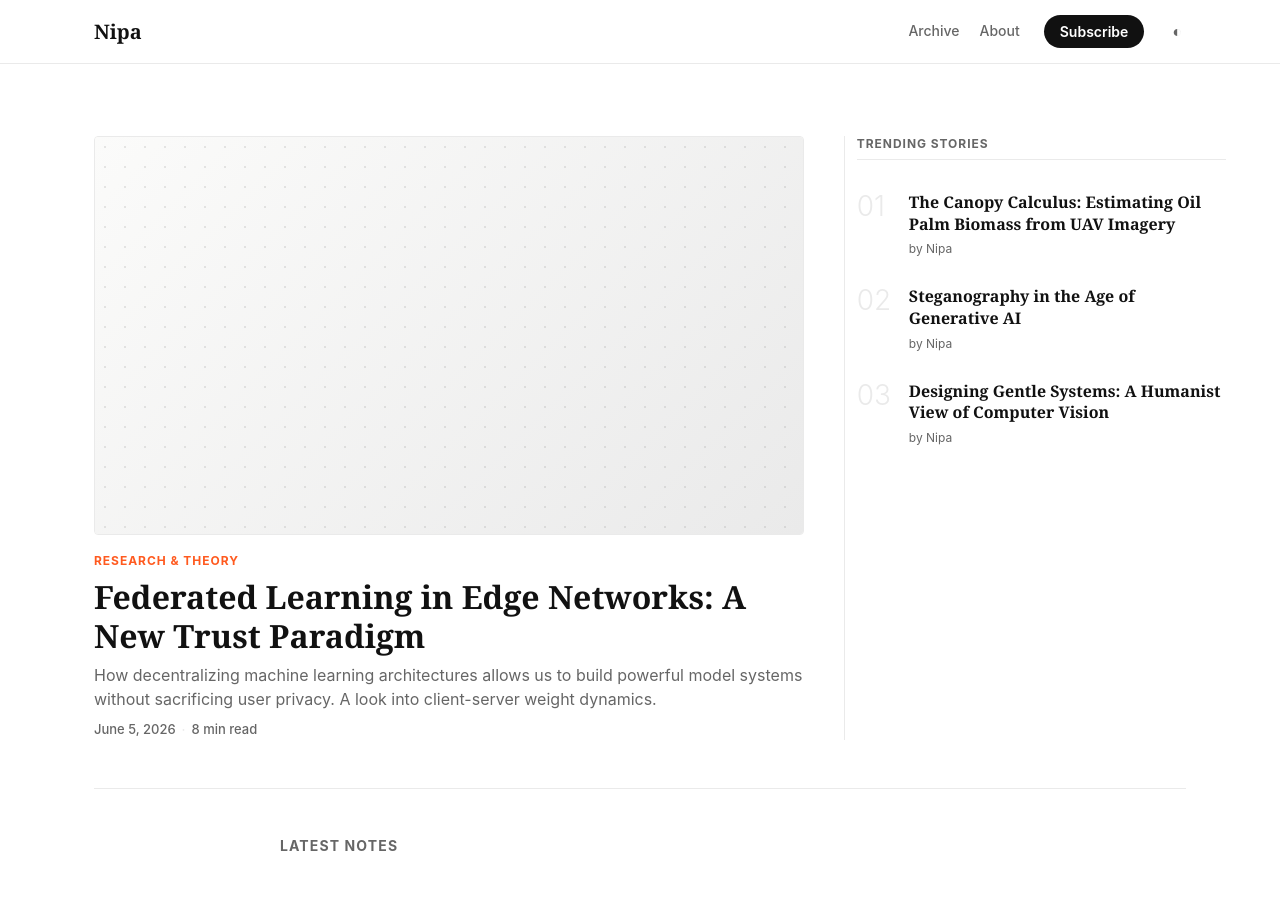
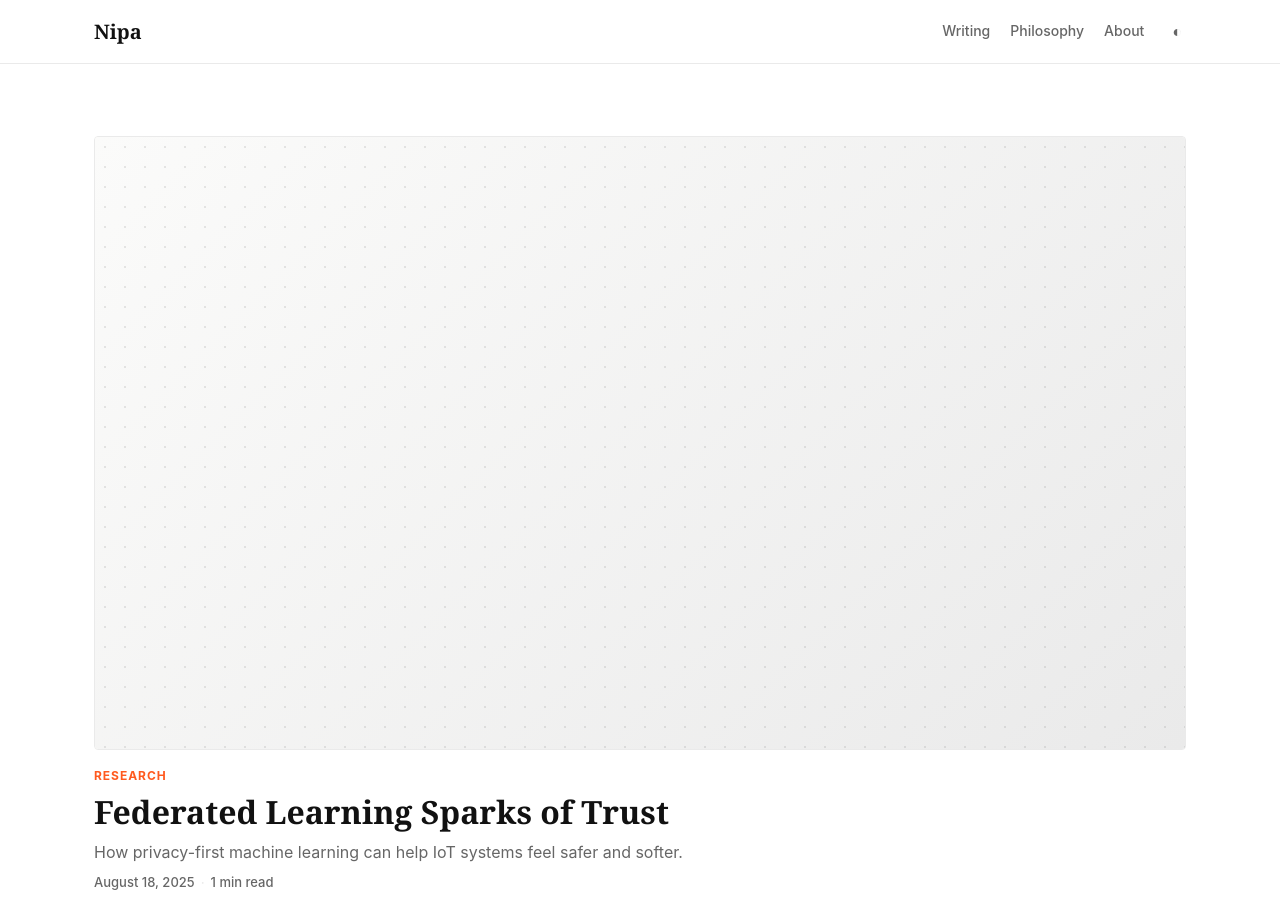
Before and after one commit to isratnipa28/isratnipa28.github.io, a Jekyll site: the page built from index.md, in a window 1280 px wide and 900 px high. Built offline with Jekyll 4.4.1, drawn with Linux system fonts in a browser that asks for light colours; some of the changed text lies outside the part shown.

Commit message:
feat: customize navigation, remove subscription forms, update favicon, and integrate dynamic posts

```diff
--- a/_layouts/default.html
+++ b/_layouts/default.html
@@ -32,12 +32,10 @@
             </div>
             <div class="header-center-right">
                 <nav class="header-nav">
-                    <a href="{{ '/writing.html' | relative_url }}">Archive</a>
+                    <a href="{{ '/writing.html' | relative_url }}">Writing</a>
+                    <a href="{{ '/philosophy.html' | relative_url }}">Philosophy</a>
                     <a href="{{ '/about.html' | relative_url }}">About</a>
                 </nav>
-                <div class="header-right">
-                    <button class="subscribe-btn">Subscribe</button>
-                </div>
                 <!-- Theme Toggle inside navigation -->
                 <button class="theme-toggle-inline" id="theme-toggle" aria-label="Toggle dark/light mode">◐</button>
             </div>
--- a/_layouts/home.html
+++ b/_layouts/home.html
@@ -3,9 +3,11 @@ layout: default
 ---
 
 <div class="home-container">
+    {% if site.posts.size > 0 %}
         <!-- Row 1: Hero Feature Section (Split 65% / 35%) -->
-    <section class="hero-grid">
+        <section class="hero-grid {% if site.posts.size <= 1 %}full-width-hero{% endif %}">
             <!-- Left Column (65%): Featured Post -->
+            {% assign featured = site.posts.first %}
             <div class="featured-column animate-enter">
                 <article class="featured-article-card">
                     <div class="featured-image-wrapper">
@@ -13,60 +15,45 @@ layout: default
                         <div class="placeholder-image"></div>
                     </div>
                     <div class="featured-content">
-                    <span class="category-tag">Research & Theory</span>
+                        <span class="category-tag">{{ featured.category | default: 'Research' }}</span>
                         <h2 class="featured-title">
-                        <a href="#">Federated Learning in Edge Networks: A New Trust Paradigm</a>
+                            <a href="{{ featured.url | relative_url }}">{{ featured.title }}</a>
                         </h2>
                         <p class="featured-teaser">
-                        How decentralizing machine learning architectures allows us to build powerful model systems without sacrificing user privacy. A look into client-server weight dynamics.
+                            {{ featured.description | default: featured.excerpt | strip_html | truncatewords: 35 }}
                         </p>
                         <div class="featured-meta">
-                        <span class="meta-date">June 5, 2026</span>
+                            <span class="meta-date">{{ featured.date | date: "%B %d, %Y" }}</span>
                             <span class="meta-divider">·</span>
-                        <span class="meta-readtime">8 min read</span>
+                            <span class="meta-readtime">{{ featured.content | number_of_words | divided_by: 200 | at_least: 1 }} min read</span>
                         </div>
                     </div>
                 </article>
             </div>
 
             <!-- Right Column (35%): Top Lists Sidebar -->
+            {% if site.posts.size > 1 %}
             <aside class="sidebar-column animate-enter" style="animation-delay: 0.1s;">
                 <h3 class="sidebar-header">Trending Stories</h3>
                 <div class="top-list-stack">
+                    {% for post in site.posts offset:1 limit:3 %}
                     <div class="top-list-item">
-                    <span class="top-list-number">01</span>
+                        <span class="top-list-number">0{{ forloop.index }}</span>
                         <div class="top-list-content">
                             <h4 class="top-list-title">
-                            <a href="#">The Canopy Calculus: Estimating Oil Palm Biomass from UAV Imagery</a>
+                                <a href="{{ post.url | relative_url }}">{{ post.title }}</a>
                             </h4>
-                        <span class="top-list-author">by Nipa</span>
+                            <span class="top-list-author">by {{ post.author | default: site.author | default: 'Nipa' }}</span>
                         </div>
                     </div>
-
-                <div class="top-list-item">
-                    <span class="top-list-number">02</span>
-                    <div class="top-list-content">
-                        <h4 class="top-list-title">
-                            <a href="#">Steganography in the Age of Generative AI</a>
-                        </h4>
-                        <span class="top-list-author">by Nipa</span>
-                    </div>
-                </div>
-
-                <div class="top-list-item">
-                    <span class="top-list-number">03</span>
-                    <div class="top-list-content">
-                        <h4 class="top-list-title">
-                            <a href="#">Designing Gentle Systems: A Humanist View of Computer Vision</a>
-                        </h4>
-                        <span class="top-list-author">by Nipa</span>
-                    </div>
-                </div>
+                    {% endfor %}
                 </div>
             </aside>
+            {% endif %}
         </section>
 
         <!-- Thick Divider -->
+        {% if site.posts.size > 1 %}
         <hr class="section-divider">
 
         <!-- Row 2: Chronological Content Feed -->
@@ -74,85 +61,46 @@ layout: default
             <h3 class="feed-header">Latest Notes</h3>
 
             <div class="feed-stack">
-            <!-- Feed Item 1 -->
+                {% for post in site.posts offset:1 %}
                 <article class="feed-item">
                     <div class="feed-item-left">
-                    <span class="feed-item-category">Machine Learning</span>
+                        <span class="feed-item-category">{{ post.category | default: 'Writing' }}</span>
                         <h3 class="feed-item-title">
-                        <a href="#">Lost in the Latent Space: Why Generative Models Hallucinate</a>
+                            <a href="{{ post.url | relative_url }}">{{ post.title }}</a>
                         </h3>
                         <p class="feed-item-teaser">
-                        An exploration of manifold gaps and alignment bugs in large multimodal models. Why AI dreams up alternative realities.
+                            {{ post.description | default: post.excerpt | strip_html | truncatewords: 25 }}
                         </p>
                         <div class="feed-item-meta">
-                        <span class="meta-date">May 28, 2026</span>
+                            <span class="meta-date">{{ post.date | date: "%b %d, %Y" }}</span>
                             <span class="meta-divider">·</span>
-                        <span class="meta-readtime">5 min read</span>
+                            <span class="meta-readtime">{{ post.content | number_of_words | divided_by: 200 | at_least: 1 }} min read</span>
                             <span class="meta-divider">·</span>
                             <span class="feed-like-action" onclick="alert('Liked!')">
                                 <svg class="like-icon" viewBox="0 0 24 24" width="14" height="14" stroke="currentColor" stroke-width="2" fill="none"><path d="M20.84 4.61a5.5 5.5 0 0 0-7.78 0L12 5.67l-1.06-1.06a5.5 5.5 0 0 0-7.78 7.78l1.06 1.06L12 21.23l7.78-7.78 1.06-1.06a5.5 5.5 0 0 0 0-7.78z"></path></svg>
-                            <span class="like-count">42</span>
+                                <span class="like-count">12</span>
                             </span>
                         </div>
                     </div>
                     <div class="feed-item-right">
-                    <div class="feed-thumbnail placeholder-thumb1"></div>
+                        <div class="feed-thumbnail placeholder-thumb{{ forloop.index | modulo: 3 | plus: 1 }}"></div>
                     </div>
                 </article>
-
-            <!-- Feed Item 2 -->
-            <article class="feed-item">
-                <div class="feed-item-left">
-                    <span class="feed-item-category">Security</span>
-                    <h3 class="feed-item-title">
-                        <a href="#">Can You Keep a Secret? Adversarial Defense for Privacy Preservation</a>
-                    </h3>
-                    <p class="feed-item-teaser">
-                        Preventing personal data exploitation using strategic noise perturbations. Designing defenses against steganographic scraping.
-                    </p>
-                    <div class="feed-item-meta">
-                        <span class="meta-date">May 14, 2026</span>
-                        <span class="meta-divider">·</span>
-                        <span class="meta-readtime">6 min read</span>
-                        <span class="meta-divider">·</span>
-                        <span class="feed-like-action" onclick="alert('Liked!')">
-                            <svg class="like-icon" viewBox="0 0 24 24" width="14" height="14" stroke="currentColor" stroke-width="2" fill="none"><path d="M20.84 4.61a5.5 5.5 0 0 0-7.78 0L12 5.67l-1.06-1.06a5.5 5.5 0 0 0-7.78 7.78l1.06 1.06L12 21.23l7.78-7.78 1.06-1.06a5.5 5.5 0 0 0 0-7.78z"></path></svg>
-                            <span class="like-count">29</span>
-                        </span>
-                    </div>
-                </div>
-                <div class="feed-item-right">
-                    <div class="feed-thumbnail placeholder-thumb2"></div>
-                </div>
-            </article>
-
-            <!-- Feed Item 3 -->
-            <article class="feed-item">
-                <div class="feed-item-left">
-                    <span class="feed-item-category">Computer Vision</span>
-                    <h3 class="feed-item-title">
-                        <a href="#">Angular-Temporal Attention: The Next Frontier in Video Models</a>
-                    </h3>
-                    <p class="feed-item-teaser">
-                        Why standard self-attention fails in video tracking and how angular-temporal mappings resolve complex object intersections.
-                    </p>
-                    <div class="feed-item-meta">
-                        <span class="meta-date">Apr 30, 2026</span>
-                        <span class="meta-divider">·</span>
-                        <span class="meta-readtime">11 min read</span>
-                        <span class="meta-divider">·</span>
-                        <span class="feed-like-action" onclick="alert('Liked!')">
-                            <svg class="like-icon" viewBox="0 0 24 24" width="14" height="14" stroke="currentColor" stroke-width="2" fill="none"><path d="M20.84 4.61a5.5 5.5 0 0 0-7.78 0L12 5.67l-1.06-1.06a5.5 5.5 0 0 0-7.78 7.78l1.06 1.06L12 21.23l7.78-7.78 1.06-1.06a5.5 5.5 0 0 0 0-7.78z"></path></svg>
-                            <span class="like-count">56</span>
-                        </span>
-                    </div>
-                </div>
-                <div class="feed-item-right">
-                    <div class="feed-thumbnail placeholder-thumb3"></div>
-                </div>
-            </article>
+                {% endfor %}
             </div>
         </section>
+        {% endif %}
+    {% else %}
+        <!-- Clean Personal Greeting/Empty State when zero posts -->
+        <section class="empty-home animate-enter">
+            <h1 class="welcome-title">Nipa</h1>
+            <p class="welcome-subtitle">AI researcher, storyteller, and maker of gentle systems.</p>
+            <hr class="section-divider">
+            <p class="welcome-text">
+                Welcome to my personal corner of the web. I write about machine learning, privacy preservation, and remote sensing. Check back soon for new research notes and stories.
+            </p>
+        </section>
+    {% endif %}
 
     <!-- Footer -->
     <footer class="site-footer">
--- a/assets/style.css
+++ b/assets/style.css
@@ -971,3 +971,35 @@ a:hover {
         width: 100%;
     }
 }
+
+/* Custom Homepage Grid Extensions */
+.hero-grid.full-width-hero {
+    grid-template-columns: 100% !important;
+}
+
+.empty-home {
+    max-width: 720px;
+    margin: 40px auto;
+    text-align: center;
+    padding: 24px 0;
+}
+
+.welcome-title {
+    font-size: 48px;
+    font-family: var(--font-serif);
+    margin-bottom: 8px;
+}
+
+.welcome-subtitle {
+    font-size: 18px;
+    color: var(--text-muted);
+    font-family: var(--font-sans);
+    margin-bottom: 24px;
+}
+
+.welcome-text {
+    font-size: 16px;
+    color: var(--text-primary);
+    font-family: var(--font-serif);
+    line-height: 1.8;
+}
```
Also changed, not shown: _layouts/post.html (+0 -10 lines), writing.md (+25 -10 lines), assets/favicon.svg. Lines whose indentation alone changed are shown as unchanged.
